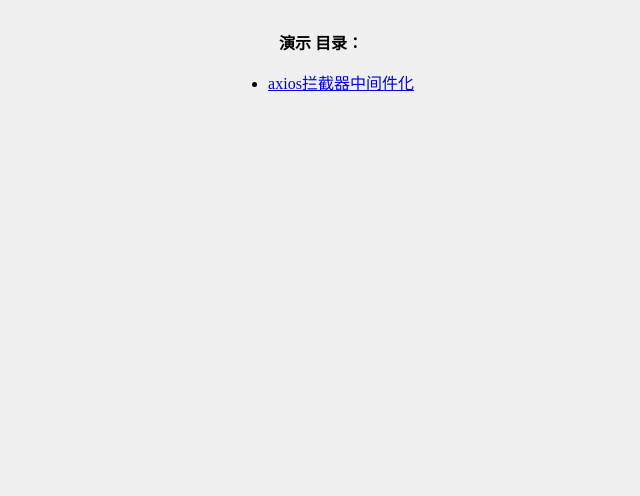
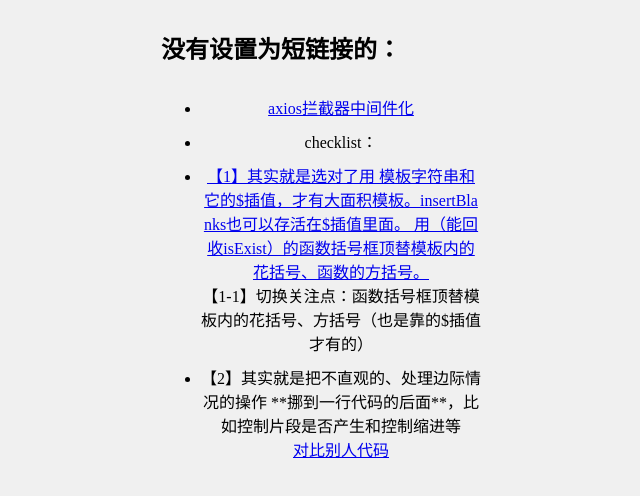
Before and after one commit to AlexZhong22c/re, a plain HTML site: page inner.html in a window 1280 px wide. Shown: the whole page, without its empty margins (319-959 px from the left). Drawn offline with Linux system fonts and the light colour scheme.

Commit message:
增加“非短链接”页面

```diff
--- a/inner.html
+++ b/inner.html
@@ -25,17 +25,43 @@
 
       margin-bottom: 10px;
     }
+    .small-title {
+      text-decoration: none;
+      list-style: none;
+      font-weight: bolder;
+    }
   </style>
 </head>
 <body>
   <div class="container">
-    <p>
-      <strong>演示 目录：</strong>
+    <p style="text-align: left; margin-bottom: 30px;">
+      <strong style="font-size: 24px;">没有设置为短链接的：</strong>
     </p>
     <ul>
       <li>
         <a href="https://gitee.com/az22c/umi_cms-frontend#代码逻辑演示" target="_self">axios拦截器中间件化</a>
       </li>
+      <li style="text-decoration: none;">
+        <div>checklist：</div>
+      </li>
+      <li>
+        <!-- <div> -->
+        <a href="https://gitee.com/az22c/element-checklist/blob/master/src/views/FormEditor/FormCode/snippetVue.js">
+          【1】其实就是选对了用 模板字符串和它的$插值，才有大面积模板。insertBlanks也可以存活在$插值里面。  用（能回收isExist）的函数括号框顶替模板内的花括号、函数的方括号。
+        </a>
+        <!-- </div> -->
+        <div>
+          【1-1】切换关注点：函数括号框顶替模板内的花括号、方括号（也是靠的$插值才有的）
+        </div>
+      </li>
+      <li>
+        <div>
+          【2】其实就是把不直观的、处理边际情况的操作 **挪到一行代码的后面**，比如控制片段是否产生和控制缩进等
+        </div>
+        <a href="https://github.com/vform666/variant-form/blob/master/src/utils/validators.js">
+          对比别人代码
+        </a>
+      </li>
     </ul>
   </div>
 </body>
```
Also changed, not shown: index.html (+5 -2 lines).
